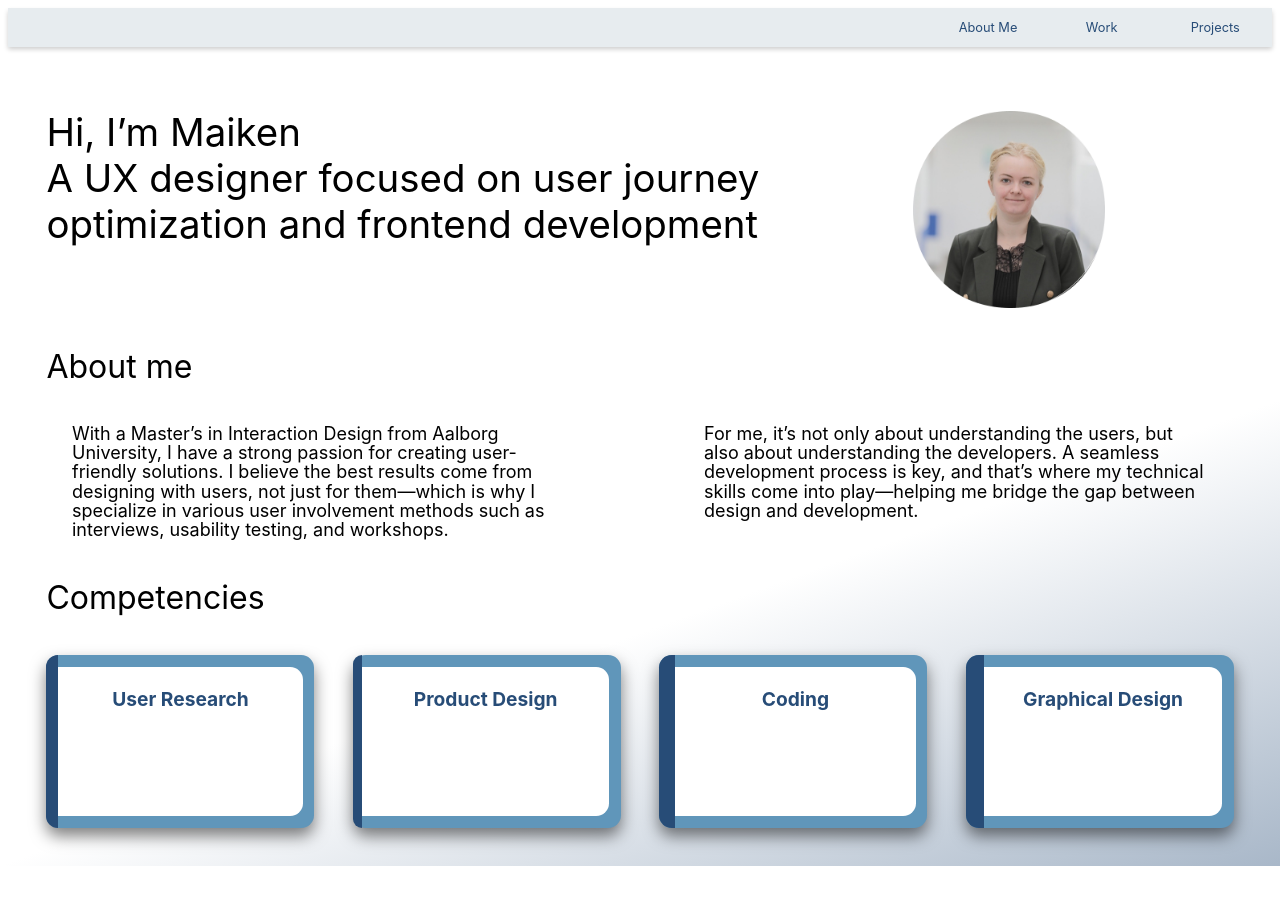
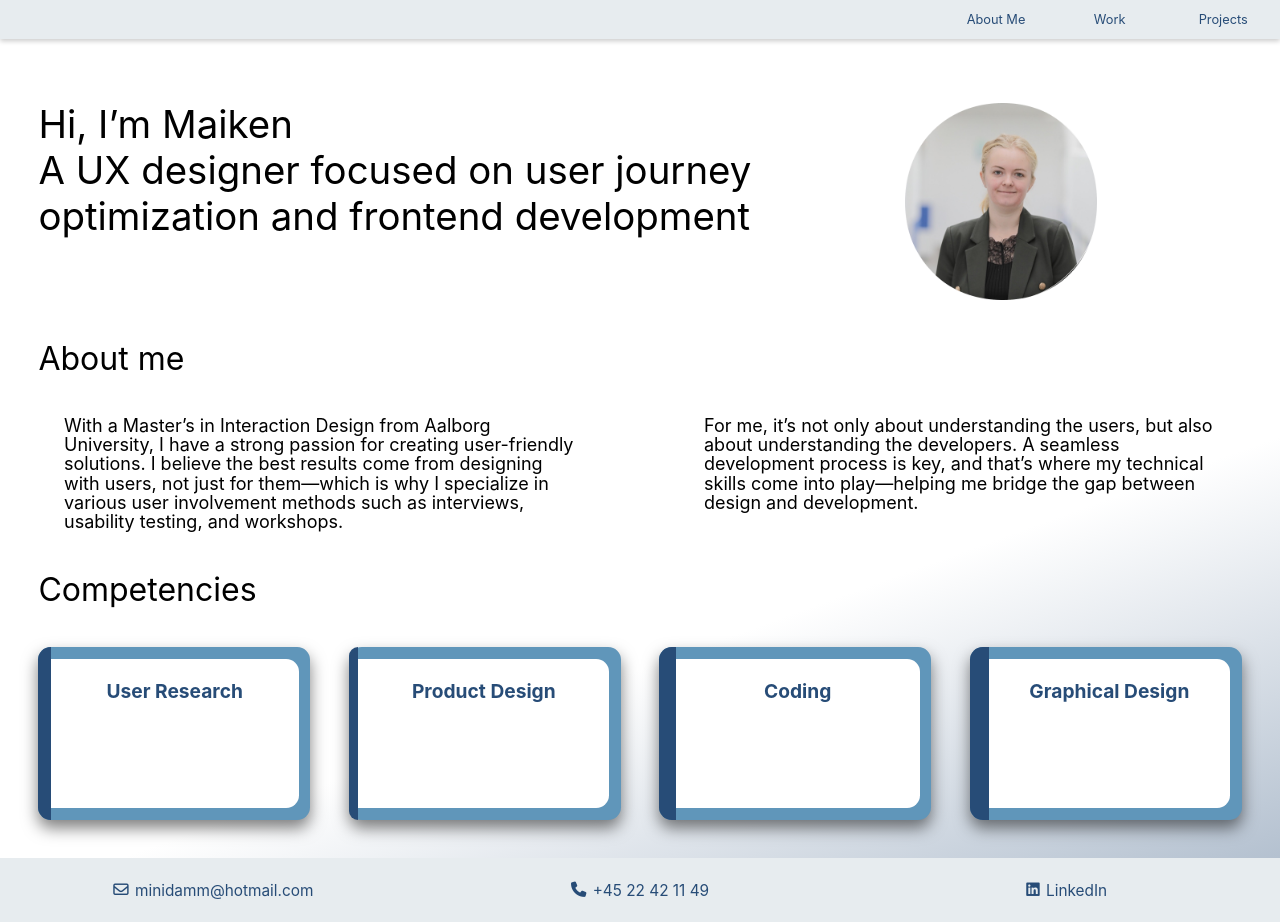
Before and after one commit to damm-maiken/portfolio, a website: page homepage.html in a window 1280 px wide. Before the commit the page ends 866 px from the top, so only its background shows below. Drawn offline with nearby package versions, Linux system fonts and the light colour scheme.

Commit message:
Created a footer

```diff
--- /dev/null
+++ b/footer.html
@@ -0,0 +1,16 @@
+<link rel="stylesheet" href="https://cdnjs.cloudflare.com/ajax/libs/font-awesome/6.5.0/css/all.min.css">
+<footer class="footer">
+    <div class="footer-wrapper">
+        <div class="footer-item">
+            <i class="fa-regular fa-envelope"></i>
+            <p><a href="mailto:minidamm@hotmail.com">minidamm@hotmail.com</a></p>
+        </div>
+        <div class="footer-item">
+            <i class="fa-solid fa-phone"></i>
+            <p>+45 22 42 11 49</p>
+        </div>
+        <div class="footer-item">
+            <i class="fa-brands fa-linkedin"></i>
+            <p><a href="https://www.linkedin.com/in/maiken-damm-536756236/" target="_blank">LinkedIn</a></p>
+    </div>
+</footer>
--- a/homepage.html
+++ b/homepage.html
@@ -31,7 +31,7 @@
 
     <div class="competencies-wrapper"></div>
 
-
+    <div id="footer-container"></div>
 
 <script src="javascript.js"></script>
 
--- a/javascript.js
+++ b/javascript.js
@@ -373,11 +373,22 @@ function loadNavbar() {
         .catch(error => console.error("Error loading navbar:", error));
 }
 
+function loadFooter() {
+    fetch("footer.html") // Load the footer file
+        .then(response => response.text()) // Convert response to text (HTML)
+        .then(data => {
+            document.getElementById("footer-container").innerHTML = data; // Insert into the page
+        })
+        .catch(error => console.error("Error loading footer:", error));
+}
+
 
 // Function to load the JS function so they can be used in HTML
 window.onload = function () {
     // Load the navbar
     loadNavbar();
+    // Load the footer
+    loadFooter();
 
     if (document.querySelector(".work-data-container")) {
         createExperienceData(experienceData, ".work-data-container"); // Work experience
--- a/style.css
+++ b/style.css
@@ -3,6 +3,9 @@ body{
     box-sizing: border-box;
     background: #FFFFFF;
     background: linear-gradient(160deg, rgba(255, 255, 255, 1) 65%, rgba(39, 76, 119, 0.4) 100%);
+    width: 100%;
+    margin: 0;
+    padding: 0;
 }
 
 h1, h2, h3 {
@@ -315,11 +318,12 @@ h2{
     transform: translateY(-0.5vw);
 }
 
-.work-data-container{
+.work-data-container, .education-data-container {
     display: flex;
     flex-direction: column;
     align-items: center;
     justify-content: center;
+    margin-bottom: 3vw;
 }
 
 .accordion-item {
@@ -414,3 +418,32 @@ h2{
     margin-left: 7vw;
     margin-top: 5vw;
 }
+
+.footer {
+    background-color: #E7ECEF;
+
+}
+
+.footer-wrapper {
+    display: grid;
+    grid-template-columns: repeat(3, 1fr);
+    text-align: center;
+    justify-items: center;
+    align-items: center;
+    height: 5vw;
+}
+
+.footer-item{
+    display: flex;
+    align-items: center;
+    justify-content: center;
+    gap: 0.5vw;
+}
+
+.footer-item a,
+.footer-item p,
+.footer-item i{
+    text-decoration: none;
+    color: #274C77;
+    font-size: 1.2vw;
+}
```
Also changed, not shown: experience.html (+3 -2 lines), projects.html (+1 -1 lines).
